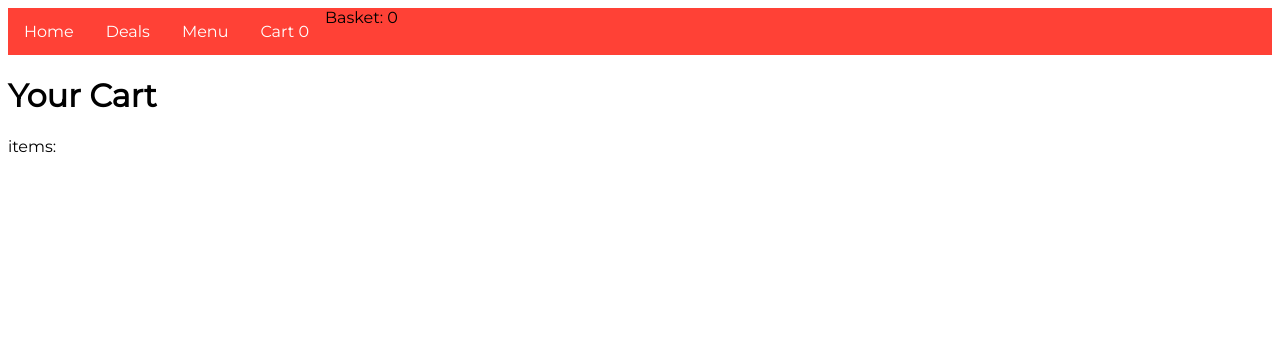
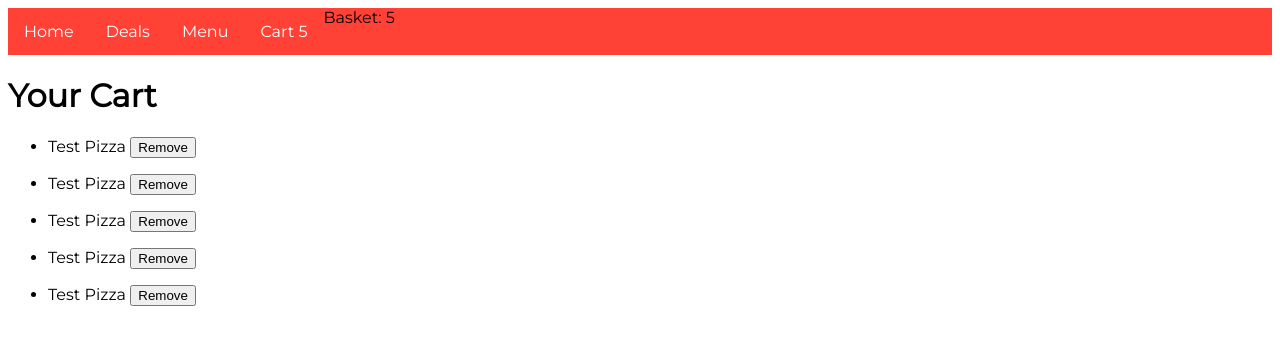
Before and after one commit to samthidny/pizza-shop, an Angular app: page /cart in a window 1280 px wide. Shown: the top 344 px of the page. Built offline with nearby package versions, Linux system fonts and the light colour scheme.

Commit message:
add remove from cart feature

```diff
--- a/src/app/app.module.ts
+++ b/src/app/app.module.ts
@@ -10,6 +10,7 @@ import { NavigationComponent } from './navigation.component';
 import { PizzaListComponent } from './pizza-list.component';
 import { PizzaItemComponent } from './pizza-item.component';
 import { CartComponent } from './cart.component';
+import { CartItemComponent } from './cart-item.component';
 
 @NgModule({
   declarations: [
@@ -20,7 +21,8 @@ import { CartComponent } from './cart.component';
     NavigationComponent,
     PizzaListComponent,
     PizzaItemComponent,
-    CartComponent
+    CartComponent,
+    CartItemComponent
   ],
   imports: [
     BrowserModule,
--- /dev/null
+++ b/src/app/cart-item.component.html
@@ -0,0 +1,3 @@
+<div>{{pizza.name}}
+  <button (click)="removeItem($event)">Remove</button>
+</div>
--- /dev/null
+++ b/src/app/cart-item.component.ts
@@ -0,0 +1,27 @@
+import { Component, OnInit, Input, Output, EventEmitter } from '@angular/core';
+import { Pizza } from './pizza';
+
+@Component({
+  selector: 'app-cart-item',
+  templateUrl: './cart-item.component.html',
+  styleUrls: ['./cart-item.component.less']
+})
+export class CartItemComponent implements OnInit {
+
+  @Input() pizza: Pizza;
+
+  @Output() itemRemoved: EventEmitter<Pizza>;
+
+  constructor() {
+    this.itemRemoved = new EventEmitter<Pizza>();
+  }
+
+  ngOnInit(): void {
+  }
+
+  removeItem() {
+    console.log('removeItem!!!');
+    this.itemRemoved.emit(this.pizza);
+  }
+
+}
--- a/src/app/cart.component.html
+++ b/src/app/cart.component.html
@@ -1,5 +1,4 @@
 <h1>Your Cart</h1>
-<p>items: {{items}}</p>
 <ul *ngFor="let pizza of items">
-  <li>{{pizza.name}}</li>
+  <li><app-cart-item [pizza]=pizza (itemRemoved)="removeItem($event)"></app-cart-item></li>
 </ul>
--- a/src/app/cart.component.ts
+++ b/src/app/cart.component.ts
@@ -16,7 +16,6 @@ export class CartComponent implements OnInit {
     this.cartService = cartService;
     console.log('Cart constructor');
     this.items = [];
-
   }
 
   ngOnInit(): void {
@@ -29,4 +28,8 @@ export class CartComponent implements OnInit {
     });
   }
 
+  removeItem(item: Pizza): void {
+    this.cartService.removeItem(item);
+  }
+
 }
--- a/src/app/cart.service.ts
+++ b/src/app/cart.service.ts
@@ -15,6 +15,12 @@ export class CartService {
     this.items = [];
     this.numItems = 0;
     this.cartUpdated$ = new BehaviorSubject<number>(0);
+    this.addItem(Pizza.create('Test Pizza'));
+    this.addItem(Pizza.create('Test Pizza'));
+    this.addItem(Pizza.create('Test Pizza'));
+    this.addItem(Pizza.create('Test Pizza'));
+    this.addItem(Pizza.create('Test Pizza'));
+
   }
 
   addItem(pizza: Pizza): void {
@@ -23,4 +29,15 @@ export class CartService {
     console.log('Pizza added to cart service');
     this.cartUpdated$.next();
   }
+
+  removeItem(pizza: Pizza): void {
+    console.log('remove ' + pizza);
+    const index = this.items.indexOf(pizza);
+    this.items.splice(index, 1);
+    this.numItems--;
+    console.log('Pizza removed from cart service');
+    this.cartUpdated$.next();
+  }
+
+
 }
```
Also changed, not shown: src/app/cart-item.component.less (added), 1 other file (tests, documents, lock files or other folders).
